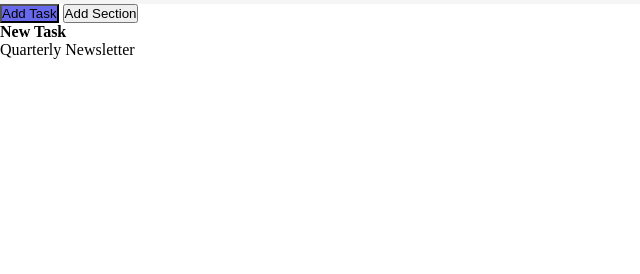
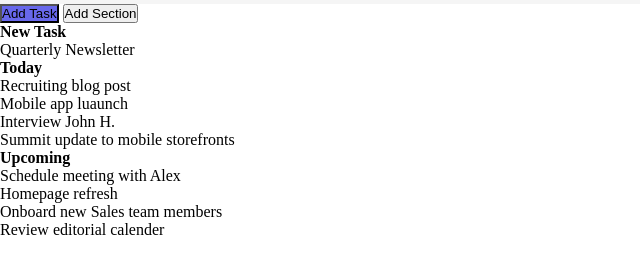
Before and after one commit to Mohamed-05/html-css-toboolist, a plain HTML site: page index.html in a window 1280 px wide. Shown: the part 76-350 px from the top of the page, without its empty margins (0-640 px from the left). Drawn offline with Linux system fonts and the light colour scheme.

Commit message:
completamento schelettro corpo main

```diff
--- a/index.html
+++ b/index.html
@@ -4,7 +4,7 @@
     <meta charset="UTF-8">
     <meta http-equiv="X-UA-Compatible" content="IE=edge">
     <meta name="viewport" content="width=device-width, initial-scale=1.0">
-    <title>Document</title>
+    <title>html-css-toboolist</title>
     <link rel="stylesheet" href="./style.css">
 </head>
 <body>
@@ -19,7 +19,7 @@
     </header>
 
     <main>
-        <section id="main-bottom">
+        <section id="bottom">
             <!-- bara ricerca  -->
             <button class="attività">Add Task</button>
             <button>Add Section</button>
@@ -41,10 +41,48 @@
 
         <section>
             <!-- sezione today -->
+            <ul>
+                <li>
+                    <strong>
+                        Today
+                    </strong>
+                </li>
+                <li>
+                    Recruiting blog post
+                </li>
+                <li>
+                    Mobile app luaunch
+                </li>
+                <li>
+                    Interview John H.
+                </li>
+                <li>
+                    Summit update to mobile storefronts
+                </li>
+            </ul>
         </section>
 
         <section>
             <!-- sezione upcoming -->
+            <ul>
+                <li>
+                    <strong>
+                        Upcoming
+                    </strong>
+                </li>
+                <li>
+                    Schedule meeting with Alex
+                </li>
+                <li>
+                    Homepage refresh
+                </li>
+                <li>
+                    Onboard new Sales team members
+                </li>
+                <li>
+                    Review editorial calender
+                </li>
+            </ul>
         </section>
     </main>
 
```
Also changed, not shown: style.css (line endings or trailing spaces).
